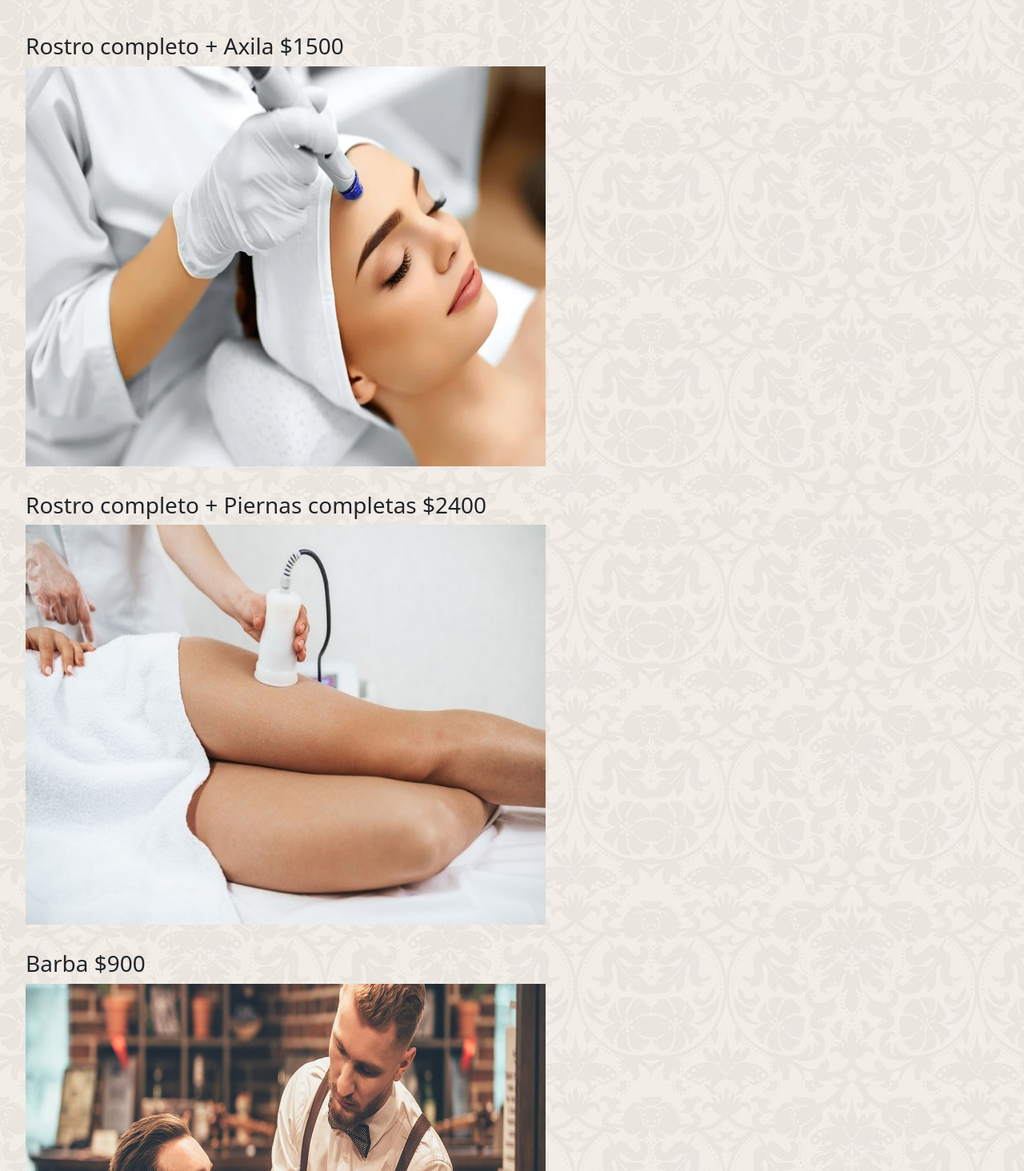
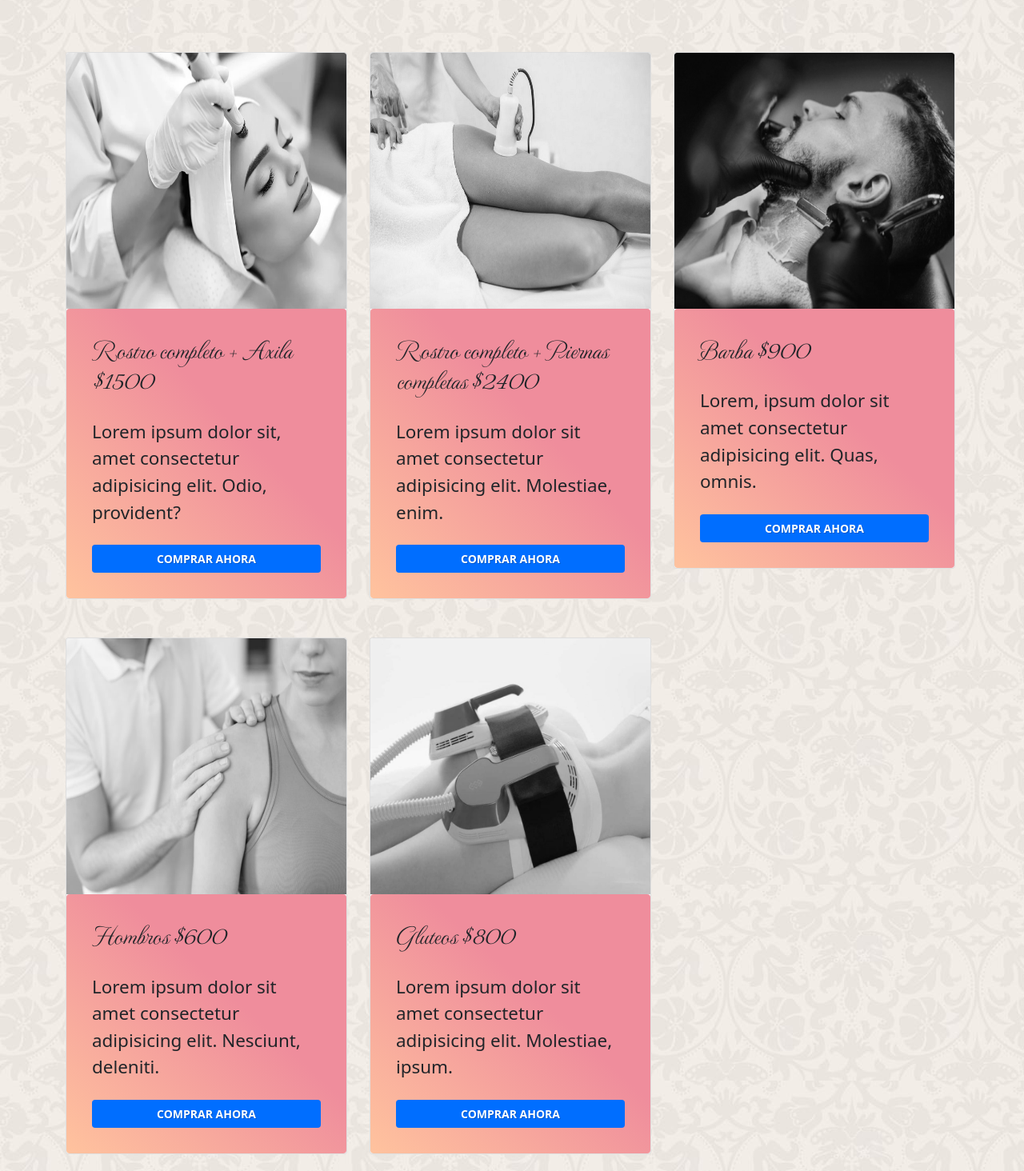
Before and after one commit to DAB091/FirstRepo, a plain HTML site: page pages/Promociones.html in a window 1280 px wide. Shown: the part 119-1583 px from the top of the page at 80% size. Drawn offline with nearby package versions, Linux system fonts and the light colour scheme.

Commit message:
btpromociones

```diff
--- a/css/Styles.css
+++ b/css/Styles.css
@@ -93,9 +93,6 @@ p {
 }
 
 .img-uno:hover {
-    background: linear-gradient(45deg,
-            rgba(29, 236, 197, 0.7),
-            rgba(91, 14, 214, 0.7) 100%);
     opacity: 1;
     -webkit-filter: grayscale(0%);
     filter: grayscale(0%);
@@ -118,9 +115,6 @@ p {
 }
 
 .img-dos:hover {
-    background: linear-gradient(45deg,
-            rgba(29, 236, 197, 0.7),
-            rgba(91, 14, 214, 0.7) 100%);
     -webkit-filter: grayscale(0%);
     filter: grayscale(0%);
     -moz-transform: scale(1.25);
@@ -143,9 +137,6 @@ p {
 }
 
 .img-tres:hover {
-    background: linear-gradient(45deg,
-            rgba(29, 236, 197, 0.7),
-            rgba(91, 14, 214, 0.7) 100%);
     -webkit-filter: grayscale(0%);
     filter: grayscale(0%);
     -moz-transform: scale(1.25);
@@ -194,18 +185,7 @@ footer {
     text-align: center;
 }
 
-/*
-.container {
-    display: grid;
-    flex-wrap: wrap;
-    list-style: none;
-    margin: 0;
-    padding: 0;
-    grid-gap: 2rem;
-    justify-content: space-around;
-    overflow: hidden;
-}
-*/
+
 .card {
     display: grid;
     display: sticky;
@@ -217,8 +197,12 @@ footer {
     background: linear-gradient(45deg,
             rgba(29, 236, 197, 0.5),
             rgba(91, 14, 214, 0.5) 100%);
+}*/
+.card-img-top {
+    -webkit-filter: grayscale(100%);
+    filter: grayscale(100%);
+    height: 20rem;
 }
-*/
 
 .card-img-top:hover {
     opacity: 1;
@@ -230,6 +214,7 @@ footer {
     transition-timing-function: ease-in;
     transition: 1.5s;
 }
+
 
 .card-body {
     position: sticky;
@@ -252,6 +237,16 @@ footer {
     letter-spacing: 1px;
     text-transform: capitalize;
     margin: 0px;
+}
+
+/*Diseño botones*/
+.btn-default {
+    background: #006EFF;
+    width: 100%;
+    color: #fff;
+    font-weight: 700;
+    text-shadow: 1px 1px 0 rgba(0, 0, 0, 0.2);
+    font-size: 14px;
 }
 
 h5 {
--- a/pages/Promociones.html
+++ b/pages/Promociones.html
@@ -37,35 +37,67 @@
             </ul>
         </div>
     </header>
-    <ul class="promociones">
-        <li class="articulo">
-            <div>
-                <h3>Rostro completo + Axila $1500</h3><img src="../img/Rostro.jpg" width="650" height="500">
+    <div class="container d-flex flex-wrap">
+        <div class="row ">
+            <!--Tarjeta 1-->
+            <div class="col-sm-12 col-md-6 col-lg-4 mt-4 mb-4">
+                <div class="card" style="width: 22rem;">
+                    <img class="card-img-top" src="../img/Rostro.jpg" alt="oferta tratamiento de rostro">
+                    <div class="card-body">
+                        <h5 class="card-title">Rostro completo + Axila $1500</h5>
+                        <p class="card-text">Lorem ipsum dolor sit, amet consectetur adipisicing elit. Odio, provident?
+                        </p><a href="#" class="btn btn-default text-uppercase">Comprar ahora</a>
+                    </div>
+                </div>
             </div>
-        </li>
+            <!--Tarjeta 2-->
+            <article class="col-sm-12 col-md-6 col-lg-4 mt-4 mb-4">
+                <div class="card" style="width: 22rem;">
+                    <img class="card-img-top" src="../img/Piernas.jpg" alt="oferta tratamiento de piernas">
+                    <div class="card-body">
+                        <h5 class="card-title">Rostro completo + Piernas completas $2400</h5>
+                        <p class="card-text">Lorem ipsum dolor sit amet consectetur adipisicing elit. Molestiae, enim.
+                        </p><a href="#" class="btn btn-default text-uppercase">Comprar ahora</a>
+                    </div>
+                </div>
+            </article>
+            <!--Tarjeta 3-->
+            <article class="col-sm-12 col-md-6 col-lg-4 mt-4 mb-4">
+                <div class="card" style="width: 22rem;">
+                    <img class="card-img-top" src="../img/oferta_barba.jpg" alt="oferta barba">
+                    <div class="card-body">
+                        <h5 class="card-title">Barba $900</h5>
+                        <p class="card-text">Lorem, ipsum dolor sit amet consectetur adipisicing elit. Quas, omnis.</p>
+                        <a href="#" class="btn btn-default text-uppercase">Comprar ahora</a>
+                    </div>
+                </div>
+            </article>
+            <!--Tarjeta 4-->
+            <article class="col-sm-12 col-md-6 col-lg-4 mt-4 mb-4">
+                <div class="card" style="width: 22rem;">
+                    <img class="card-img-top" src="../img/hombro.jpg" alt="oferta tratamiento de hombros">
+                    <div class="card-body">
+                        <h5 class="card-title">Hombros $600</h5>
+                        <p class="card-text">Lorem ipsum dolor sit amet consectetur adipisicing elit. Nesciunt,
+                            deleniti.</p>
+                        <a href="#" class="btn btn-default text-uppercase">Comprar ahora</a>
+                    </div>
+                </div>
+            </article>
+            <!--Tarjeta 5-->
+            <article class="col-sm-12 col-md-6 col-lg-4 mt-4 mb-4">
+                <div class="card" style="width: 22rem;">
+                    <img class="card-img-top" src="../img/Gluteos.jpg" alt="oferta tratamiento de gluteos">
+                    <div class="card-body">
+                        <h5 class="card-title">Gluteos $800</h5>
+                        <p class="card-text">Lorem ipsum dolor sit amet consectetur adipisicing elit. Molestiae, ipsum.
+                        </p>
+                        <a href="#" class="btn btn-default text-uppercase">Comprar ahora</a>
+                    </div>
+                </div>
+            </article>
         </div>
-        <li class="articulo">
-            <div>
-                <h3>Rostro completo + Piernas completas $2400</h3><img src="../img/Piernas.jpg" width="650"
-                    height="500">
-        </li>
-        </div>
-        <li class="articulo">
-            <div>
-                <h3>Barba $900</h3><img src="../img/Barberia.JPG" width="650" height="500">
-        </li>
-        </div>
-        <li class="articulo">
-            <div>
-                <h3>Hombros $600</h3><img src="../img/hombro.jpg" width="650" height="500">
-        </li>
-        </div>
-        <li class="articulo">
-            <div>
-                <h3>Gluteos $800</h3><img src="../img/Gluteos.jpg" width="650" height="500">
-        </li>
-        </div>
-    </ul>
+    </div>
     <footer class="footer-grid">
         <div class="footer-item">
             <h3>Contactenos</h3>
```
Also changed, not shown: pages/Nosotros.html (+5 -5 lines), img/oferta_barba.jpg (added).
